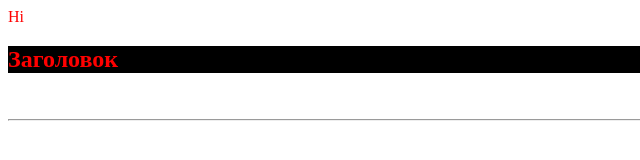
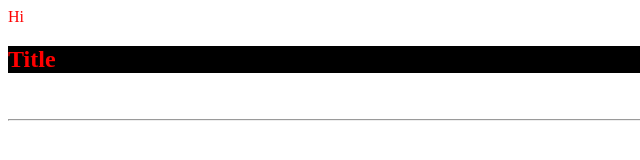
Before and after one commit to Alina-Kazakova/gitproject, a plain HTML site: page index.html in a window 1280 px wide. Shown: the full height of the page, 0-640 px from the left. Drawn offline with Linux system fonts and the light colour scheme.

Commit message:
changed div text

```diff
--- a/index.html
+++ b/index.html
@@ -8,7 +8,7 @@
 <body>
 Hi
 
-<h2>Заголовок</h2>
+<h2>Title</h2>
 
 <br>
 <hr>
```
